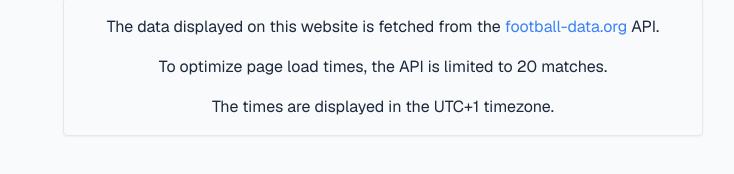
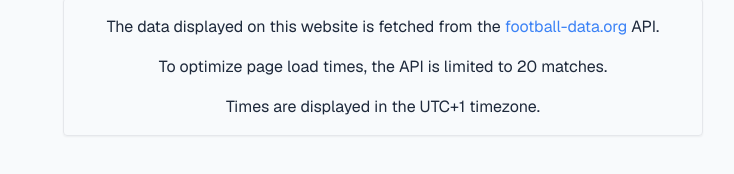
Before and after one commit to ldgni/pulse, a Next.js app: page /about in a window 1280 px wide. Shown: the part 150-324 px from the top of the page, without its empty margins (257-991 px from the left). Built offline with nearby package versions, Linux system fonts and the light colour scheme.

Commit message:
docs: minor text refinement

```diff
--- a/src/app/about/page.tsx
+++ b/src/app/about/page.tsx
@@ -16,7 +16,7 @@ export default function AboutPage() {
         <p className="mb-4">
           To optimize page load times, the API is limited to 20 matches.
         </p>
-        <p>The times are displayed in the UTC+1 timezone.</p>
+        <p>Times are displayed in the UTC+1 timezone.</p>
       </div>
     </>
   );
```
